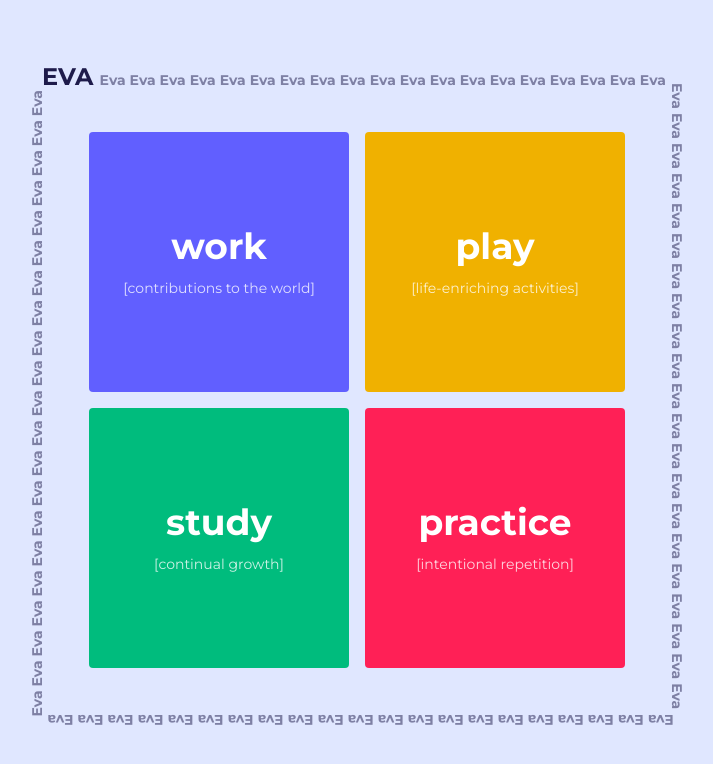
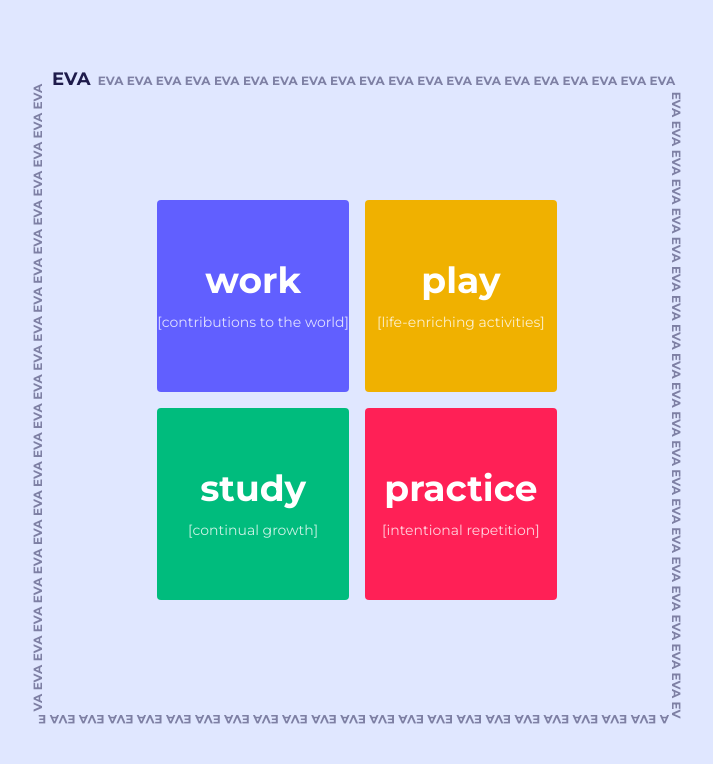
Before and after one commit to evakill/evakillenbergv25, a Next.js app: page / in a window 1280 px wide. Shown: the top 764 px of the page, without its empty margins (283-996 px from the left). Built offline with nearby package versions, Linux system fonts and the light colour scheme.

Commit message:
add some nested items

```diff
--- a/src/app/[[...slug]]/page.tsx
+++ b/src/app/[[...slug]]/page.tsx
@@ -18,7 +18,7 @@
       return [[node.key]];
     }
     const childParams = childNodes.flatMap(node => getSlugsForNode(node))
-    return childParams.map(param => [node.key, ...param]);
+    return [[node.key], ...childParams.map(param => [node.key, ...param])];
   }
 
   const allSlugs = Object.values(tree.children).flatMap(node => getSlugsForNode(node));
--- a/src/app/components/Home.tsx
+++ b/src/app/components/Home.tsx
@@ -7,6 +7,8 @@
 import { findNodeAndThumbnailsFromParams } from "../utils";
 import { isLeaf, } from "../types";
 import { ThumbnailBorder } from "../components/ThumbnailBorder";
+
+const maxThumbnailSize = 670;
 
 export default function Home() {
     const router = useRouter();
@@ -27,8 +29,8 @@
 
     return (
         <>
-            {thumbnails.map(thumbnail => (
-                <ThumbnailBorder key={thumbnail} thumbnail={thumbnail} />
+            {thumbnails.map((thumbnail, i) => (
+                <ThumbnailBorder key={`thumbnail-${thumbnail.slug}`} thumbnail={thumbnail} size={maxThumbnailSize - (i * 70)} />
             ))}
             {
                 isLeaf(node) ? node.page : <TreeGrid rootOrBranch={node} />
--- a/src/app/components/ThumbnailBorder.tsx
+++ b/src/app/components/ThumbnailBorder.tsx
@@ -1,10 +1,11 @@
 "use client";
 
 import React from "react";
+import { Thumbnail } from "../types";
 
-export const ThumbnailBorder = ({ thumbnail }: { thumbnail: string }) => {
+export const ThumbnailBorder = ({ thumbnail, size }: { thumbnail: Thumbnail, size: number }) => {
 
-    const thumbnailDisplay = React.useMemo(() => thumbnail.toUpperCase(), [thumbnail]);
+    const thumbnailDisplay = React.useMemo(() => thumbnail.title.toUpperCase(), [thumbnail]);
 
     const textRef = React.useRef<SVGTextElement>(null);
     const [offset, setOffset] = React.useState(0);
@@ -21,32 +22,40 @@
             {/* Hidden SVG for measuring text width */}
             < svg width="0" height="0" style={{ position: "absolute" }
             }>
-                <text ref={textRef} fontSize="24" fontWeight="bold">
+                <text ref={textRef} fontSize="18" fontWeight="bold">
                     {thumbnailDisplay}
                 </text>
             </svg >
             <svg
-                width="670"
-                height="670"
-                className="absolute left-1/2 top-1/2 -translate-x-1/2 -translate-y-1/2 pointer-events-none z-20"
+                width={size}
+                height={size}
+                className="absolute left-1/2 top-1/2 -translate-x-1/2 -translate-y-1/2 z-1"
+                style={{ pointerEvents: "auto" }}
             >
                 <defs>
-                    <path id="border-square"
-                        d="M 20 20 H 650 V 650 H 20 V 20 Z"
+                    <path id={`border-square-${thumbnail.slug}`}
+                        d={`M 20 20 H ${size - 20} V ${size - 20} H 20 V 20 Z`}
                     />
                 </defs>
-                {/* First instance, larger font */}
-                <text fontSize="24" fill="#1e1b4b" fontWeight="bold">
-                    <textPath href="#border-square">
+                {/* First instance, larger font, as a link */}
+                <a
+                    href={`/${thumbnail.slug}`}
+                    target="_self"
+                    style={{ cursor: "pointer" }}
+                    className="hover:border"
+                >
+                    <text fontSize="18" fill="#1e1b4b" fontWeight="bold" >
+                        <textPath href={`#border-square-${thumbnail.slug}`} startOffset={10}>
                             {thumbnailDisplay}
                         </textPath>
                     </text>
                     {/* Remaining instances, normal font */}
-                <text fontSize="14" fill="#1e1b4b" opacity="0.5" fontWeight="bold">
-                    <textPath href="#border-square" startOffset={offset + 10}>
-                        {Array(99).fill(thumbnail).join("  ")}
+                    <text fontSize="12" fill="#1e1b4b" opacity="0.5" fontWeight="bold">
+                        <textPath href={`#border-square-${thumbnail.slug}`} startOffset={offset + 20}>
+                            {Array(99).fill(thumbnailDisplay).join("  ")}
                         </textPath>
                     </text>
+                </a>
             </svg>
         </>
     )
--- a/src/app/components/TreeGrid.tsx
+++ b/src/app/components/TreeGrid.tsx
@@ -13,7 +13,7 @@
 
     return (
         <div className="flex flex-col items-center justify-center min-h-screen">
-            <div className="grid gap-4 aspect-square h-150 w-150 p-8" style={{
+            <div className="grid gap-4 p-8" style={{
                 gridTemplateColumns: `repeat(${gridDimension}, 1fr)`,
                 gridTemplateRows: `repeat(${gridDimension}, 1fr)`
             }}>
--- a/src/app/components/TreeNode.tsx
+++ b/src/app/components/TreeNode.tsx
@@ -1,6 +1,24 @@
+"use client";
+
+import { useRouter, useParams } from "next/navigation";
 import { Branch, isBranch, Leaf } from "../types";
 
-export const GridNode = ({ node }: { node: Branch | Leaf }) => isBranch(node) ? (
+export const GridNode = ({ node }: { node: Branch | Leaf }) => {
+    const router = useRouter();
+    const params = useParams();
+
+    const handleClick = () => {
+        if (isBranch(node)) {
+            const slug = Array.isArray(params.slug) ? params.slug : params.slug ? [params.slug] : [];
+            const newSlug = [...slug, node.key];
+            router.push("/" + newSlug.join("/"));
+        }
+    };
+
+    return (
+        <div onClick={handleClick} className="hover:scale-101 transition-transform duration-200 cursor-pointer z-10">
+            {
+                isBranch(node) ? (
                     <div
                         className="flex flex-col gap-3 items-center justify-center rounded aspect-square w-full h-full"
                         key={node.title}
@@ -9,4 +27,8 @@
                         <p className="text-4xl font-bold text-white">{node.title}</p>
                         <p className="text-sm text-white opacity-80 font-italic">[{node.description}]</p>
                     </div>
-) : <div>{node.content}</div>;
+                ) : <div>{node.content}</div>
+            }
+        </div>
+    );
+};
--- a/src/app/tree-content.ts
+++ b/src/app/tree-content.ts
@@ -4,13 +4,33 @@
 
 export const tree: Root = {
     title: "Eva",
+    key: "",
     children: {
         "work":
         {
             key: "work",
             title: "work",
             description: "contributions to the world",
-            children: {},
+            children: {
+                "digital": {
+                    key: "digital",
+                    title: "digital",
+                    description: "code deployed",
+                    children: {},
+                    style: {
+                        backgroundColor: colors.indigo[400]
+                    }
+                },
+                "community": {
+                    key: "community",
+                    title: "community",
+                    description: "IRL",
+                    children: {},
+                    style: {
+                        backgroundColor: colors.indigo[600]
+                    }
+                }
+            },
             style: {
                 backgroundColor: colors.indigo[500]
             }
--- a/src/app/utils.ts
+++ b/src/app/utils.ts
@@ -1,17 +1,15 @@
-import { Root, TreeNode } from "./types";
+import { Root, Thumbnail, TreeNode } from "./types";
 
-export const findNodeAndThumbnailsFromParams = (tree: Root, params: { slug?: string[] }): [TreeNode | null, string[]] => {
+export const findNodeAndThumbnailsFromParams = (tree: Root, params: { slug?: string[] }): [TreeNode | null, Thumbnail[]] => {
     let currentNode: TreeNode | null = tree;
-    const thumbnails: string[] = [tree.title];
+    const thumbnails: Thumbnail[] = [{ title: tree.title, slug: tree.key }];
     const keys = params.slug || [];
 
     for (const key of keys) {
         if (!currentNode) break;
         if (!('children' in currentNode)) break;
-
-        thumbnails.push(currentNode.title);
-
         currentNode = currentNode.children[key];
+        thumbnails.push({ title: currentNode.title, slug: currentNode.key })
     }
 
     return [currentNode, thumbnails];
```
Also changed, not shown: src/app/types.ts (+6 -1 lines). Lines whose indentation alone changed are shown as unchanged.
